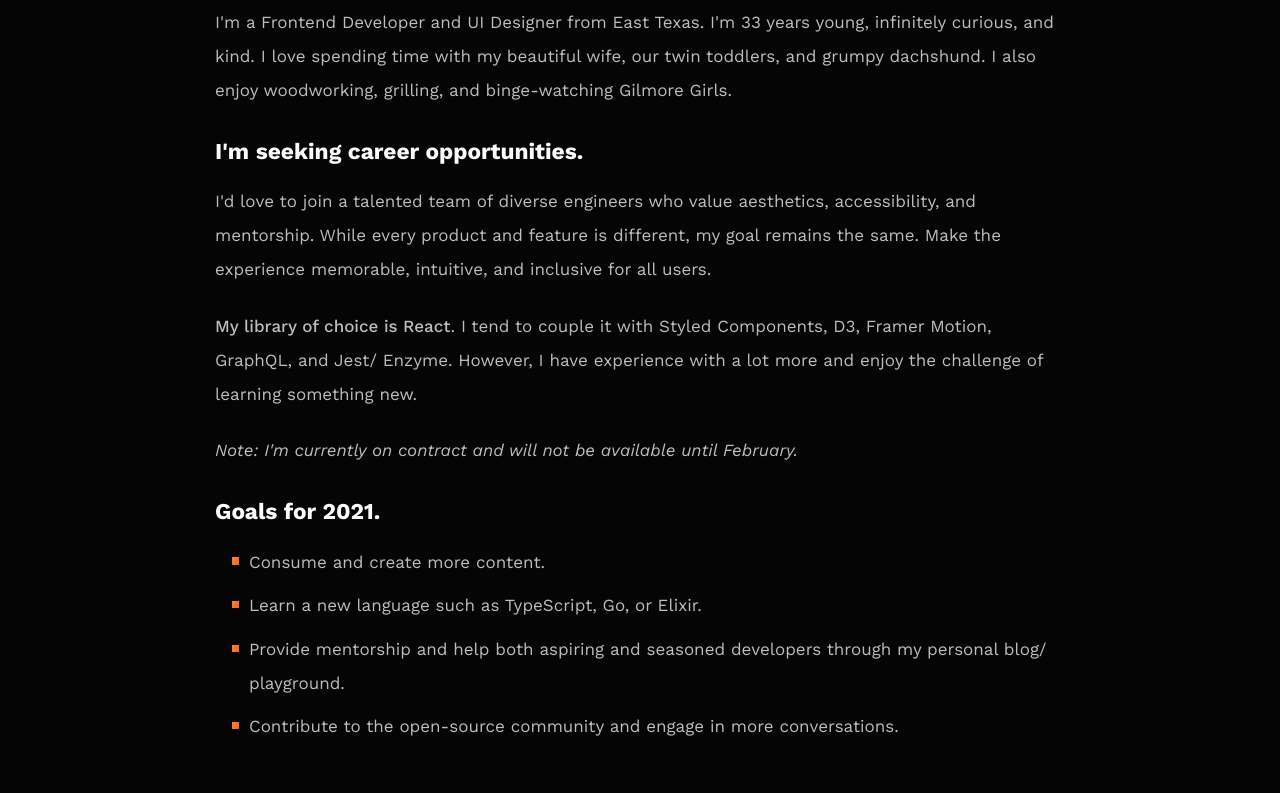
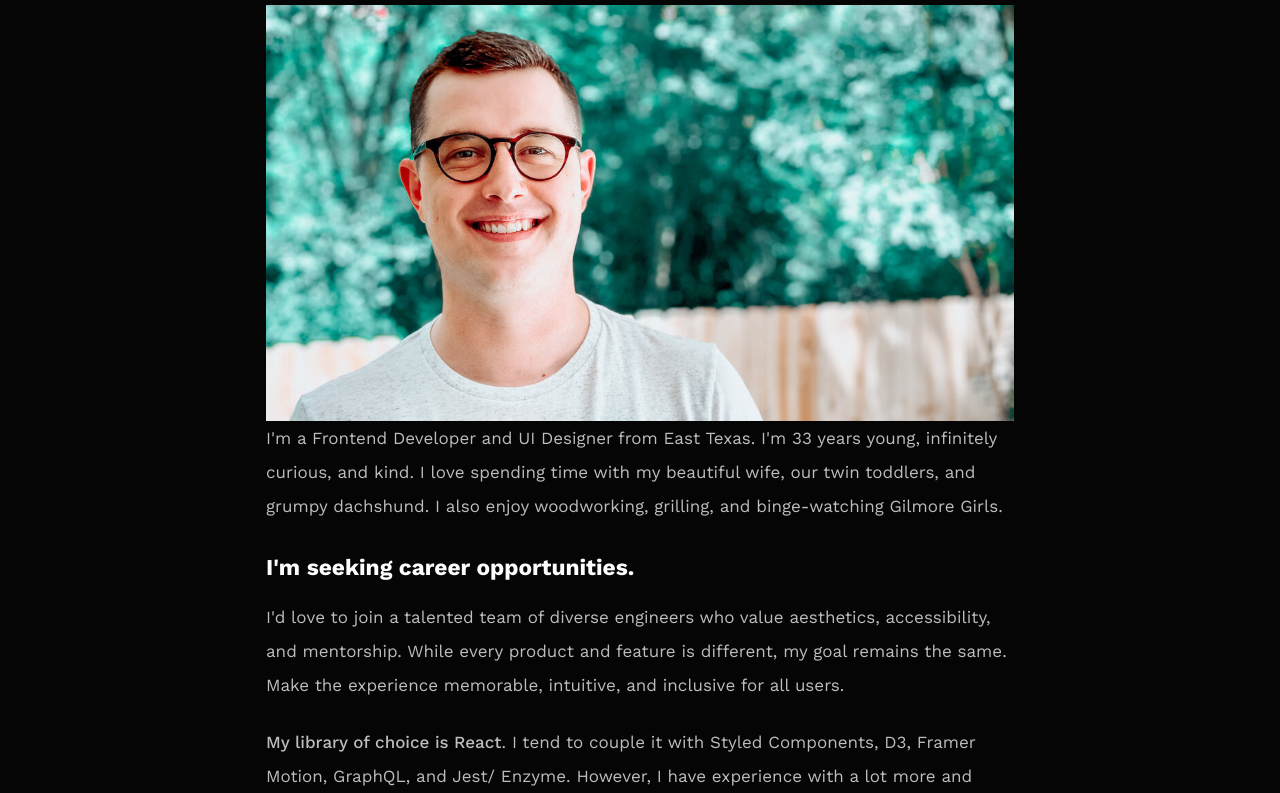
Before and after one commit to justinjunodev/personal-site, a Gatsby site: page /about in a window 1280 px wide. Shown: the part 341-1134 px from the top of the page. Built offline with nearby package versions, Linux system fonts and the light colour scheme; Gatsby itself is replaced by a stand-in of ours.

Commit message:
add about image and tweak layout width

```diff
--- a/src/components/Layout/styles.js
+++ b/src/components/Layout/styles.js
@@ -1,7 +1,7 @@
 import styled from 'styled-components'
 
 export const LayoutWrapper = styled.div`
-  max-width: 50rem;
+  max-width: 44rem;
   width: calc(100% - var(--scale-7));
   margin: var(--scale-5) auto;
 `
--- a/src/pages/about.js
+++ b/src/pages/about.js
@@ -1,30 +1,49 @@
 import React from 'react'
+import { useStaticQuery, graphql } from 'gatsby'
+import Img from 'gatsby-image'
 import Layout from '../components/Layout'
 import SEO from '../components/SEO'
 import Link from '../components/Link'
 import Header from '../components/Header'
 
-const AboutPage = () => (
+const AboutPage = () => {
+  const data = useStaticQuery(graphql`
+    query {
+      aboutImage: file(relativePath: { eq: "about.jpeg" }) {
+        childImageSharp {
+          fluid(grayscale: true) {
+            ...GatsbyImageSharpFluid_tracedSVG
+          }
+        }
+      }
+    }
+  `)
+  return (
     <Layout>
       <SEO title="About" />
       <Header title="About." />
       <h2>My name is Justin Juno.</h2>
+      <Img
+        css={{ margin: 'var(--scale-5) 0' }}
+        fluid={data.aboutImage.childImageSharp.fluid}
+        alt="A wonderful portrait of myself (Justin Juno)"
+      />
       I'm a Frontend Developer and UI Designer from East Texas. I'm 33 years
-    young, infinitely curious, and kind. I love spending time with my beautiful
-    wife, our twin toddlers, and grumpy dachshund. I also enjoy woodworking,
-    grilling, and binge-watching Gilmore Girls.
+      young, infinitely curious, and kind. I love spending time with my
+      beautiful wife, our twin toddlers, and grumpy dachshund. I also enjoy
+      woodworking, grilling, and binge-watching Gilmore Girls.
       <h3>I'm seeking career opportunities.</h3>
       <p>
         I'd love to join a talented team of diverse engineers who value
-      aesthetics, accessibility, and mentorship. While every product and feature
-      is different, my goal remains the same. Make the experience memorable,
-      intuitive, and inclusive for all users.
+        aesthetics, accessibility, and mentorship. While every product and
+        feature is different, my goal remains the same. Make the experience
+        memorable, intuitive, and inclusive for all users.
       </p>
       <p>
         <strong>My library of choice is React</strong>. I tend to couple it with
-      Styled Components, D3, Framer Motion, GraphQL, and Jest/ Enzyme. However,
-      I have experience with a lot more and enjoy the challenge of learning
-      something new.
+        Styled Components, D3, Framer Motion, GraphQL, and Jest/ Enzyme.
+        However, I have experience with a lot more and enjoy the challenge of
+        learning something new.
       </p>
       <p>
         <em>
@@ -47,8 +66,8 @@ const AboutPage = () => (
       </ul>
       <h4>Get in touch.</h4>
       <p>
-      If you'd like to learn more about me, discuss employment possibilities, or
-      say hello,{' '}
+        If you'd like to learn more about me, discuss employment possibilities,
+        or say hello,{' '}
         <Link
           to="mailto:hello@justinjuno.dev"
           label="Send me an email"
@@ -68,5 +87,6 @@ const AboutPage = () => (
       </p>
     </Layout>
   )
+}
 
 export default AboutPage
```
Also changed, not shown: src/images/about.jpeg (added). Lines whose indentation alone changed are shown as unchanged.
